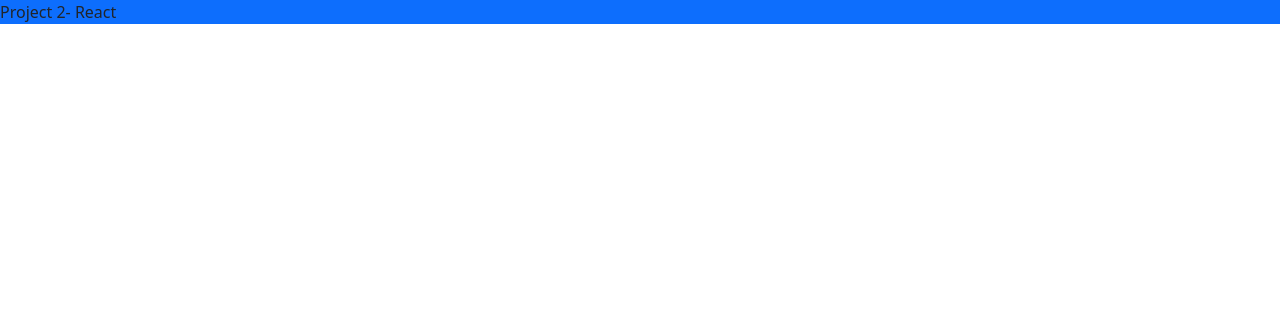
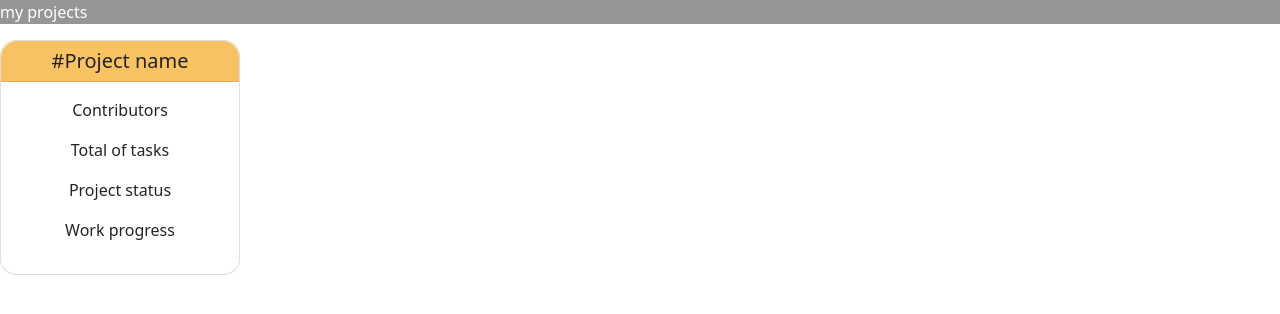
Before and after one commit to LucasOsorioD/project2-ironhack-react, a React (Create React App) app in the folder my-app/: page / in a window 1280 px wide. Shown: the top 314 px of the page. Built offline with nearby package versions, Linux system fonts and the light colour scheme.

Commit message:
start card project layout

```diff
--- a/my-app/package.json
+++ b/my-app/package.json
@@ -8,6 +8,7 @@
     "@testing-library/user-event": "^13.5.0",
     "bootstrap": "^5.1.3",
     "react": "^18.0.0",
+    "react-bootstrap": "^2.2.3",
     "react-dom": "^18.0.0",
     "react-router-dom": "^6.3.0",
     "react-scripts": "5.0.0",
--- a/my-app/src/components/App.js
+++ b/my-app/src/components/App.js
@@ -1,6 +1,7 @@
 import { Routes, Route } from "react-router-dom";
 import "../App.css";
 import 'bootstrap/dist/css/bootstrap.css';
+import "bootstrap/dist/css/bootstrap.min.css";
 import NavBar from "./NavBar";
 import MyProjects from "./MyProjects";
 import MyTasks from "./MyTasks";
@@ -13,7 +14,8 @@ function App() {
     <NavBar/>
 
       <div className="App">
-        {/* <Route path="/" element={<MyProjects />} /> */}
+
+        <MyProjects/>
       </div>
     </div>
   );
--- a/my-app/src/components/MyProjects.js
+++ b/my-app/src/components/MyProjects.js
@@ -1,8 +1,49 @@
-function MyProjects(){
-    return(
-        <div>
+import Card from "react-bootstrap/Card";
 
-        </div>
-    );
+function MyProjects() {
+  return (
+    <div>
+      <Card style={{ width: "15rem", borderRadius: "1rem" }}>
+        <Card.Header
+          style={{
+            backgroundColor: "#F9C262",
+            borderTopRightRadius: "1rem",
+            borderTopLeftRadius: "1rem",
+          }}
+          as="h5"
+        >
+          #Project name
+        </Card.Header>
+        <Card.Body>
+          {/* <Card.Title>Special title treatment</Card.Title> */}
+          <Card.Text >
+
+            <p>Contributors</p>
+
+            <p>Total of tasks</p>
+
+            <p>Project status</p>
+
+            <p>Work progress</p>
+          </Card.Text>
+        </Card.Body>
+      </Card>
+    </div>
+  );
 }
 export default MyProjects;
+
+
+//Card do projeto-
+
+//Pegar o total de tasks do projeto e colocar no card;
+//O status do card é baseado em três coisas:
+//1. Status "completo" será criado quando todas as tasks estiverem finalizadas;
+//2. Status "pendente" acontecerá ao usuário selecionar a opção "stop project";
+//3. Status "active" acontecerá quando o card de projeto for criado(estado inicial);
+
+//criar gráfico de status
+// emojis :)
+
+// aba de delete, edit e stop ou restart project
+//pensar sobre os contribuidores.
--- a/my-app/src/components/NavBar.js
+++ b/my-app/src/components/NavBar.js
@@ -4,9 +4,9 @@ import {Link} from "react-router-dom"
 
 
     return (
-      <nav className="bg-primary">
+      <nav style={{ backgroundColor: "#969696", color: "#FFFFFF" }}>
         <div>
-          <p>Project 2- React</p>
+          <p>my projects</p>
         </div>
       </nav>
     );
```
Also changed, not shown: my-app/src/components/NewProject.js (+12 -0 lines), my-app/src/components/API.js (added), 1 other file (tests, documents, lock files or other folders).
